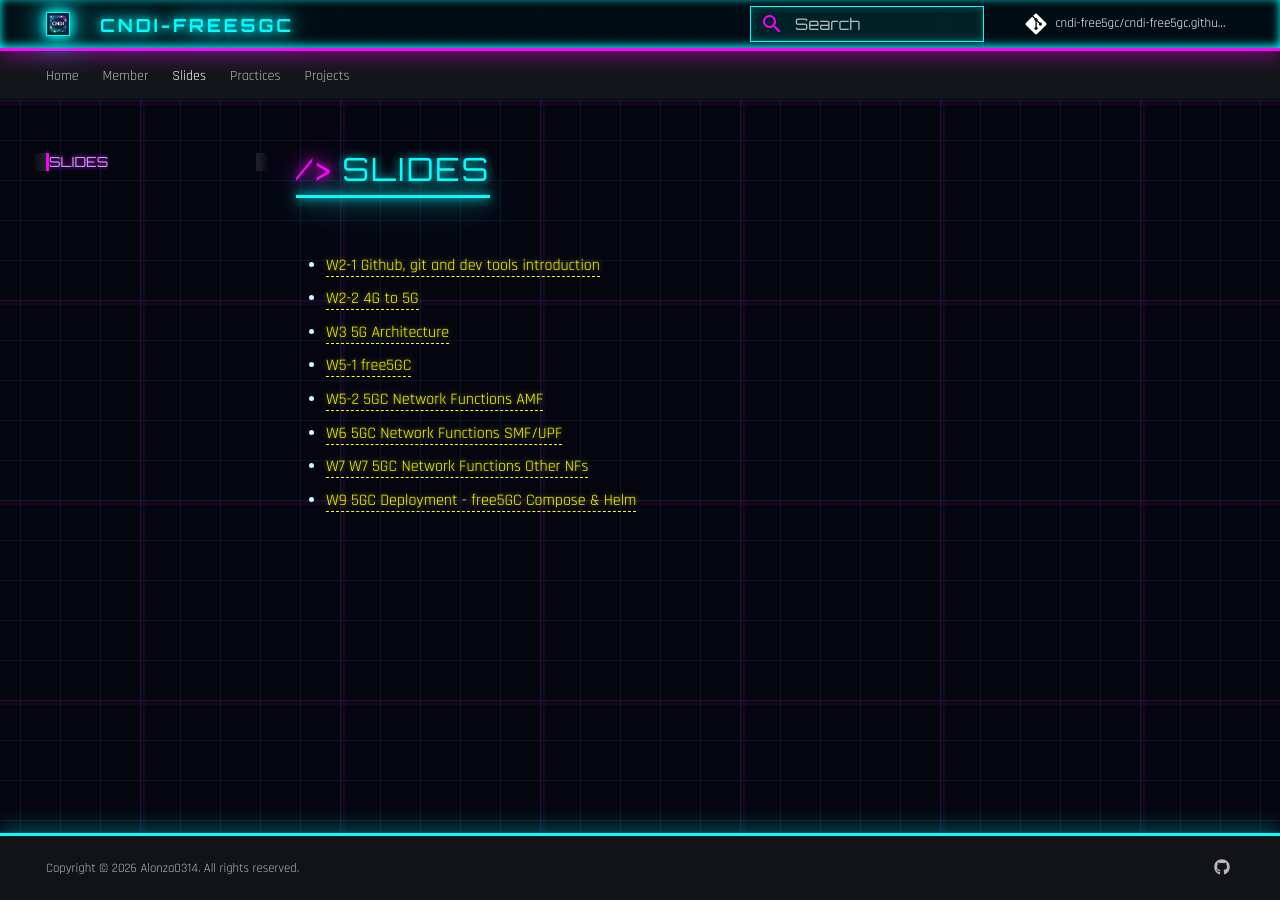
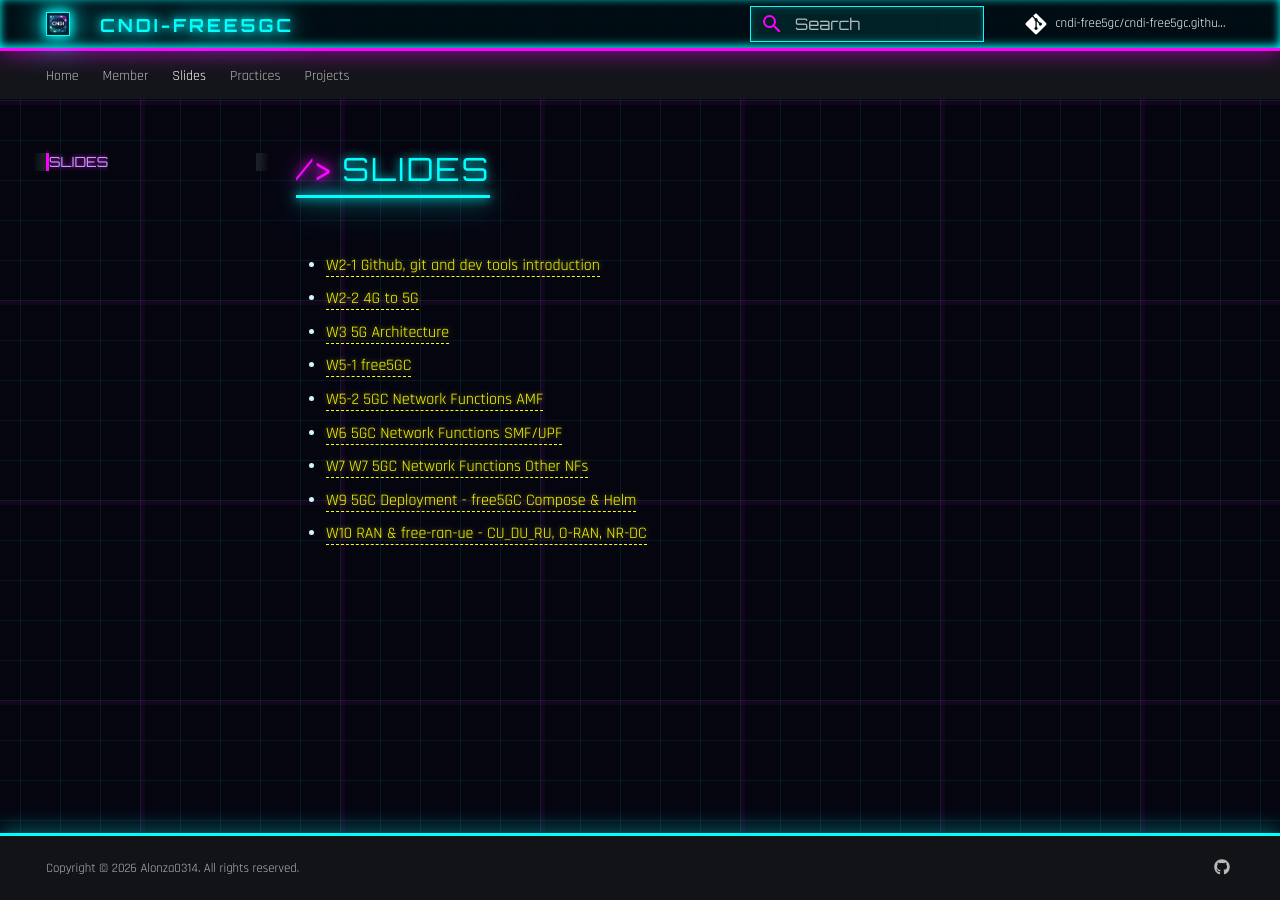
Before and after one commit to cndi-free5gc/cndi-free5gc.github.io, an MkDocs documentation site: the page built from doc/doc-slide/index.md, in a window 1280 px wide. Built offline with MkDocs 1.6.1 and Material for MkDocs 9.7.7, drawn with Linux system fonts in a browser that asks for light colours; some web fonts are replaced; comment, search, counter and statistics services are not loaded.

Commit message:
feat: W10

```diff
--- a/doc/doc-slide/index.md
+++ b/doc/doc-slide/index.md
@@ -8,3 +8,4 @@
 - [W6 5GC Network Functions SMF/UPF](slides/W6%205GC%20Network%20Functions%20SMF_UPF.pdf){:target="_blank"}
 - [W7 W7 5GC Network Functions Other NFs](slides/W7%205GC%20Network%20Functions%20Other%20NFs.pdf){:target="_blank"}
 - [W9 5GC Deployment - free5GC Compose & Helm](slides/W9%205GC%20Deployment%20-%20free5GC%20Compose%20&%20Helm.pdf){:target="_blank"}
+- [W10 RAN & free-ran-ue - CU_DU_RU, O-RAN, NR-DC](slides/W10%20RAN%20&%20free-ran-ue%20-%20CU_DU_RU,%20O-RAN,%20NR-DC.pdf){:target="_blank"}
```
Also changed, not shown: 1 other file.
